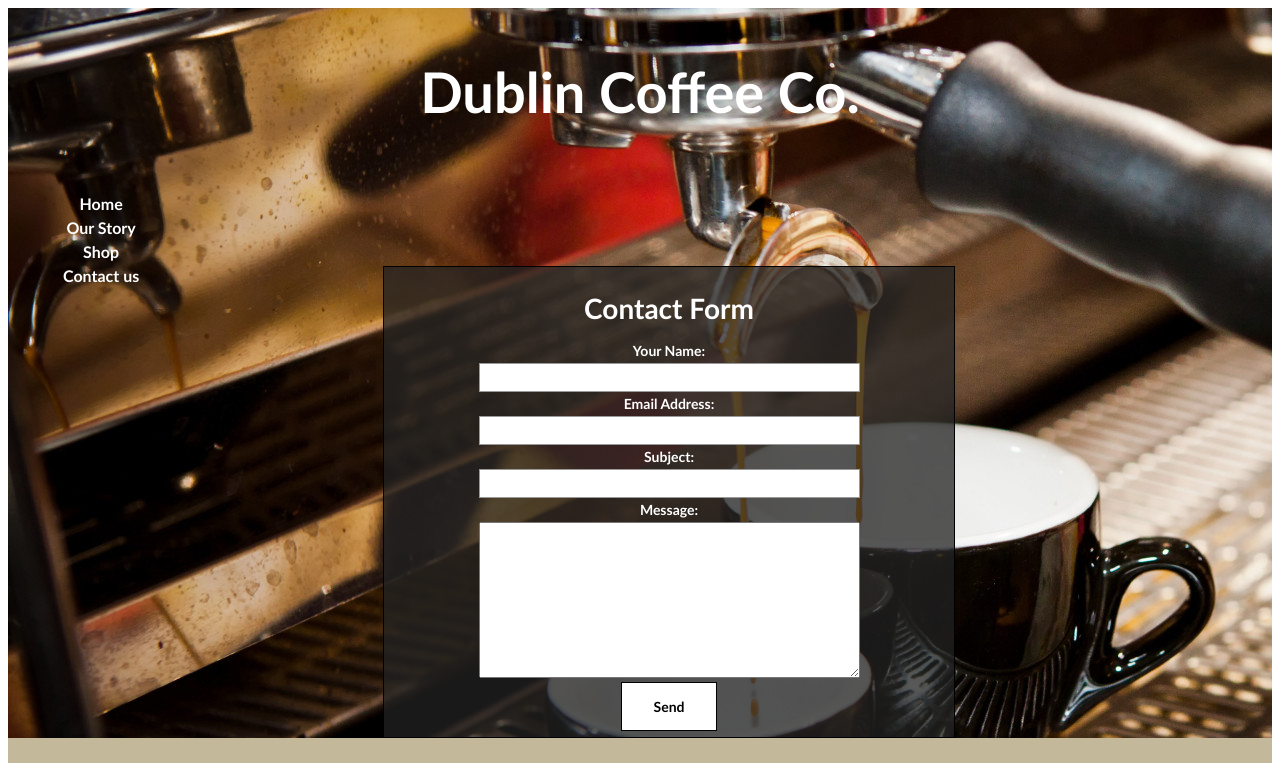
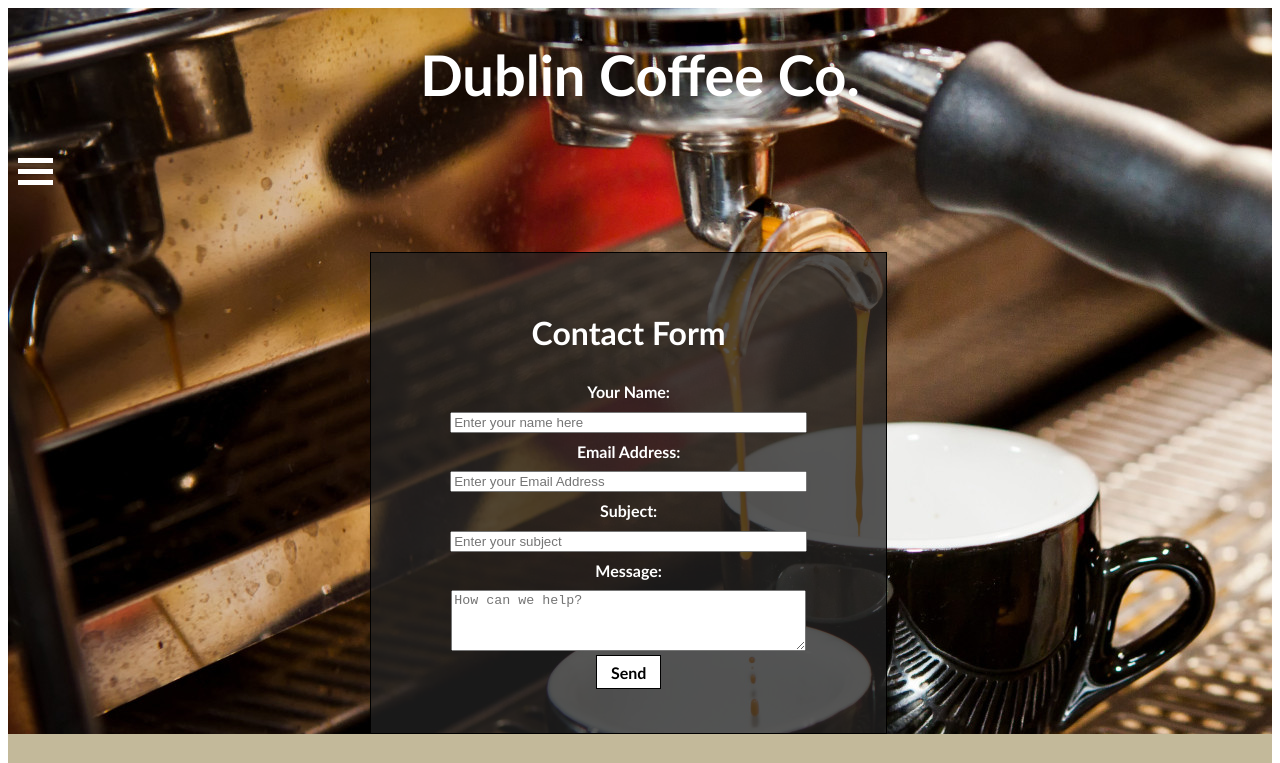
Before and after one commit to Aaronmcguinness/DublinCoffeeCo, a plain HTML site: page Contact Us.html in a window 1280 px wide. Shown: the top 763 px of the page. Drawn offline with Linux system fonts and the light colour scheme.

Commit message:
Add files via upload

```diff
--- a/Contact Us.html
+++ b/Contact Us.html
@@ -3,6 +3,7 @@
 	<html>
 		<head>
 		<meta charset="UTF-8">
+		<meta name="viewport" content="width=device-width, initial-scale=1.0">
 		<!--[if lt IE 9]>
 		<script src="http://html5shiv.googlecode.com/svn/trunk/html5.js"></script>
 		<![endif]-->
@@ -10,6 +11,7 @@
 		<title id="title">Dublin Coffee Co.</title>
 
 		<link href="coffee.css" rel="stylesheet"/>
+		<script src="coffee.js"></script>
 		<link rel="shortcut icon" type="image/x-icon" href="title3.jpg" />
 
 
@@ -19,27 +21,26 @@
 	<body>
 		<div id="container"style="background-image:url(barista.jpg)">
 
+		<!--<a href="index.html">
+			<img src="images\logo.png" alt="logo" style="width:168px;height:168px;float:left;">-->
+
 			<div id="top">
 				<h1>Dublin Coffee Co.</h1>
 
 			</div>
-			<div>
 
-
-		</div>
-
-			<div id="leftnav">
-
-		<ul id="nav1">
-					<li><a href="Menu.html">Home</a></li>
-				<li><a href="Our Story.html">Our Story</a></li>
-				<li><a href="Shop.html">Shop</a></li>
-				<li><a href="Contact Us.html">Contact us </a></li>
-		</ul>
-		</ul>
-
+			<div id="myleftnav" class="leftnav">
+				<a href="javascript:void(0)" class="closebtn" onclick="closeNav()">&times;</a>
+			    <a href="Menu.html">Home</a>
+				<a href="Our Story.html">Our Story</a>
+				<a href="Shop.html">Shop</a>
+				<a href="Contact Us.html">Contact us</a>
 			</div>
-
+			<span class ="menuButton" onclick="openNav()">
+			<div class="bar1"></div>
+			<div class="bar2"></div>
+			<div class="bar3"></div>
+			</span>
 			<div id="content">
 			<center>
 			<div id="contact">
@@ -49,25 +50,26 @@
 				<h1>Contact Form</h1>
 
 				Your Name:<br />
-				<input id="name" type="text" name="name"/>
+				<input id="name" type="text" name="name" placeholder="Enter your name here"/>
 
 				Email Address:<br />
-				<input id="email" type="text" name="email"/>
+				<input id="email" type="text" name="email" placeholder="Enter your Email Address"/>
 
 				Subject:<br />
-				<input id="subject" type="text" name="subject"/>
+				<input id="subject" type="text" name="subject" placeholder="Enter your subject"/>
 
 				Message:<br />
-				<textarea id="feedback" type="text" name="Subject"></textarea>
+				<textarea id="feedback" type="text" name="Subject" placeholder="How can we help?"></textarea>
 
 				<button class="button button1">Send</button>
 
 
 				</form>
-			</div>
 
+				</div>
+				</br>
+					</div>
 
-			</div>
 
 			<div id="footer1">
 				<img src="footer3.jpg" alt="Footer Image" style="width:100px;height:100px;">
@@ -82,6 +84,7 @@
 		</div>
 
 
+
 	</body>
 
 </html>
--- a/coffee.css
+++ b/coffee.css
@@ -2,7 +2,7 @@
 {
 	width: 100%;
 	margin: 0px auto;
-	background-color:#C3B99A ;
+	background-color:#C3B99A;
 	color: #333;
 	line-height: 50%;
 	text-align:center;
@@ -10,26 +10,28 @@
 #title
 {
 font-family:"Trebuchet MS", Helvetica, sans-serif;
+padding:100%;
 }
 #top
 {
-padding: 5em;
-background-color:;
+padding: 5%;
+
 }
+
 
 #top h1
 {
 font-family:"Trebuchet MS", Helvetica, sans-serif;
 font-size: 350%;
 color:white;
-padding: 0;
-margin: 0;
+padding: 0%;
+margin: 0%;
 }
 
 #leftnav
 {
 float: left;
-width: 120px;
+width: 12%;
 padding: 0em;
 background-color:#C3B99A;
 }
@@ -37,10 +39,9 @@ background-color:#C3B99A;
 
 #content
 {
-margin-left: 285px;
-padding: 5em;
+margin-left: 20%;
+padding: 8%;
 }
-
 
 
 #nav {
@@ -62,24 +63,65 @@ color: black;
 list-style: none; /*removes bullets from the list*/
 font-family:"Trebuchet MS", Helvetica, sans-serif;
 }
-#nav1 {
-position: fixed;
-list-style: none; /*removes bullets from the list*/
-}
-#nav1 li {
-float: center; /*floats list items left*/
-list-style: none; /*removes bullets from the list*/
+/* The side navigation menu */
+.leftnav {
+    height: 100%; /* 100% Full-height */
+    width: 0; /* 0 width - change this with JavaScript */
+    position: absolute; /* Stay in place */
+    z-index: 1; /* Stay on top */
+    top: 0;
+    left: 0;
+    background: rgb(34,34,34); /*adds a translucent look to the form, this is for IE */
+    background: rgba(34,34,34,0.75);
+    overflow-x: hidden; /* Disable horizontal scroll */
+    padding-top: 60px; /* Place content 60px from the top */
+    transition: 0.5s; /* 0.5 second transition effect to slide in the sidenav */
 }
 
-#nav1 li a {
-display: block; /*fills up the entire list item and makes the whole area
-clickable*/
-padding: 8px 15px; /*padding will space them out a bit*/
-text-decoration: none; /*removes the underline from the anchor*/
-font-weight: bold;
-color: white;
-list-style: none; /*removes bullets from the list*/
-font-family:"Trebuchet MS", Helvetica, sans-serif;
+/* The navigation menu links */
+.leftnav a {
+    padding: 8px 8px 8px 32px;
+    text-decoration: none;
+    font-size: 25px;
+	font-family:"Trebuchet MS", Helvetica, sans-serif;
+    color: #fff;
+    display: block;
+    transition: 0.3s
+}
+
+/* When you mouse over the navigation links, change their color */
+.leftnav a:hover, .offcanvas a:focus{
+    color: #f1f1f1;
+}
+
+/* Position and style the close button (top right corner) */
+.leftnav .closebtn {
+    position: absolute;
+    top: 0;
+    right: 25px;
+    font-size: 36px;
+    margin-left: 50px;
+}
+.menuButton
+{
+    display: inline-block;
+    cursor: pointer;
+	float:left;
+	margin: 10px;
+}
+/*creates bar menu button*/
+.bar1, .bar2, .bar3 {
+    width: 35px;
+    height: 5px;
+    background-color: #fff;
+    margin: 6px 0;
+    transition: 0.4s;
+}
+
+/* On smaller screens, where height is less than 450px, change the style of the sidenav (less padding and a smaller font size) */
+@media screen and (max-height: 450px) {
+    .leftnav {padding-top: 15px;}
+    .leftnav a {font-size: 18px;}
 }
 #nav li a:hover {
 color: #c00;
@@ -108,46 +150,46 @@ position: fixed;
 	height:75px;
 }
 form{
-	width:550px;
-	height: 450px;
+	width:55%;
+	height: 35%;
 	font-family: "Trebuchet MS", Helvetica, sans-serif;
-	font-size: 14px;
-	line-height:24px;
+	font-size: 100%;
+	line-height:240%;
 	font-weight:bold;
 	color: white;
 	text-decoration: none;
-	padding: 10px;
+	padding: 5%;
 	border:1px solid black;
 	float:left;
 	background: rgb(34,34,34); /*adds a translucent look to the form, this is for IE */
     background: rgba(34,34,34,0.75);
 	}
 #contact{
-	padding: 10px;
+	padding: 1%;
 
 }
 input{
-	width: 375px;
+	width: 80%;
 	display: block;
-	border: 1px solid #999;
-	height: 25px;
+	border: 1% solid #999;
+	height: 55%;
 
 }
 
 textarea#feedback{
-	width:375px;
-	height: 150px;
+	width:80%;
+	height: 55px;
 	display:block;
 	}
 .button1 {
     background-color: #fff;
     border: 1px solid black;
     color: black;
-    padding: 15px 32px;
+    padding: 1.5% 3.2%;
     text-align: center;
     text-decoration: none;
     display: inline-block;
-    font-size: 14px;
+    font-size: 100%;
 	font-weight:bold;
 	font-family: "Trebuchet MS", Helvetica, sans-serif;
     margin: 4px 4px;
@@ -157,12 +199,14 @@ textarea#feedback{
 #footer
 {
 clear: both;
-margin: 0;
+margin: 1px;
 padding: 2em;
+ text-align: center;
 color:black;
 font-family:"Trebuchet MS", Helvetica, sans-serif;
 background-color:#C3B99A;
 }
+
 #footer1
 {
 clear: both;
--- /dev/null
+++ b/coffee.js
@@ -0,0 +1,9 @@
+/* Set the width of the side navigation to 200px */
+function openNav() {
+    document.getElementById("myleftnav").style.width = "200px";
+}
+
+/* Set the width of the side navigation to 0 */
+function closeNav() {
+    document.getElementById("myleftnav").style.width = "0";
+}
```
Also changed, not shown: Our Story.html (+5 -2 lines), Shop.html (+17 -11 lines), index.html (+17 -14 lines), menu.html (+23 -6 lines), Insta_Logo.png (added), Twitter_Logo.png (added), footer4.jpg, logo.png (added), title.ico (added), title2.jpg (added), title3.jpg (added).
